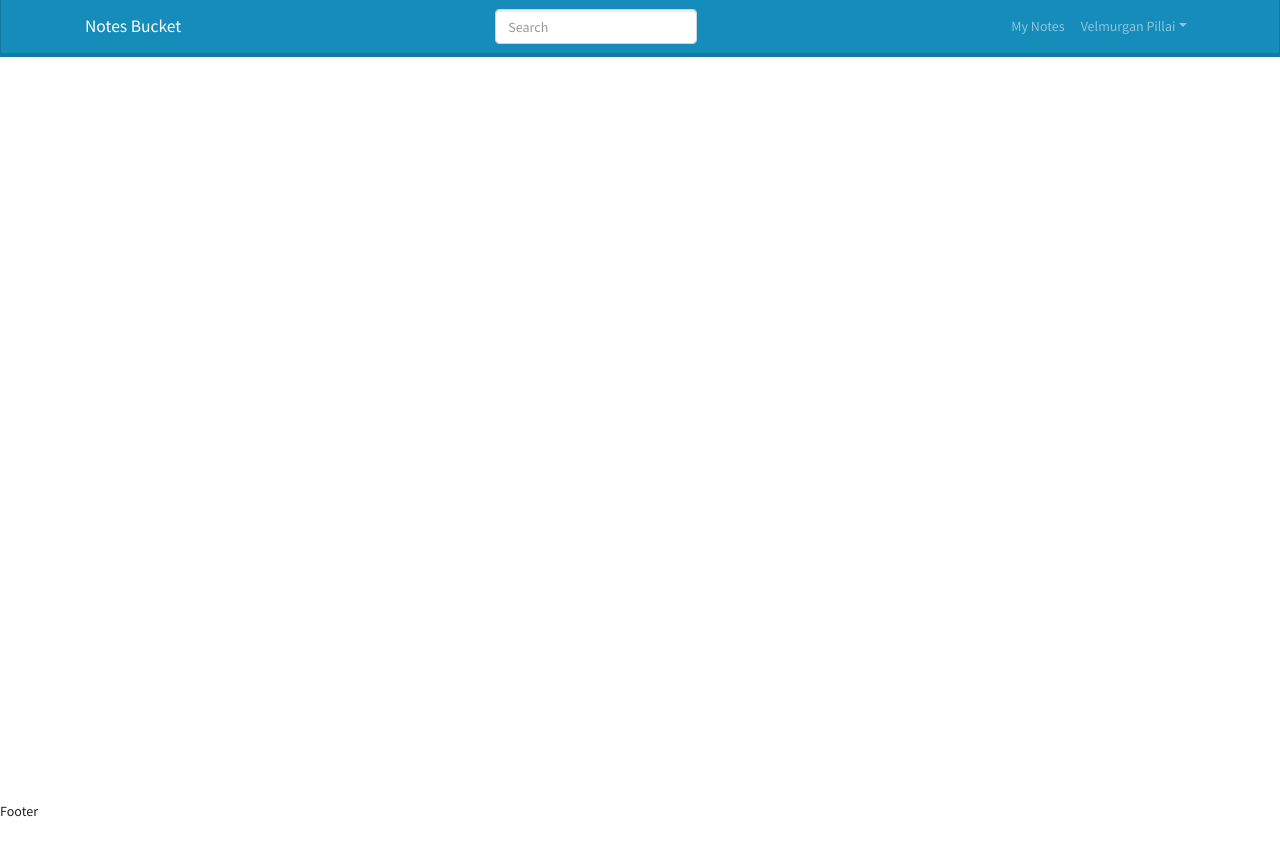
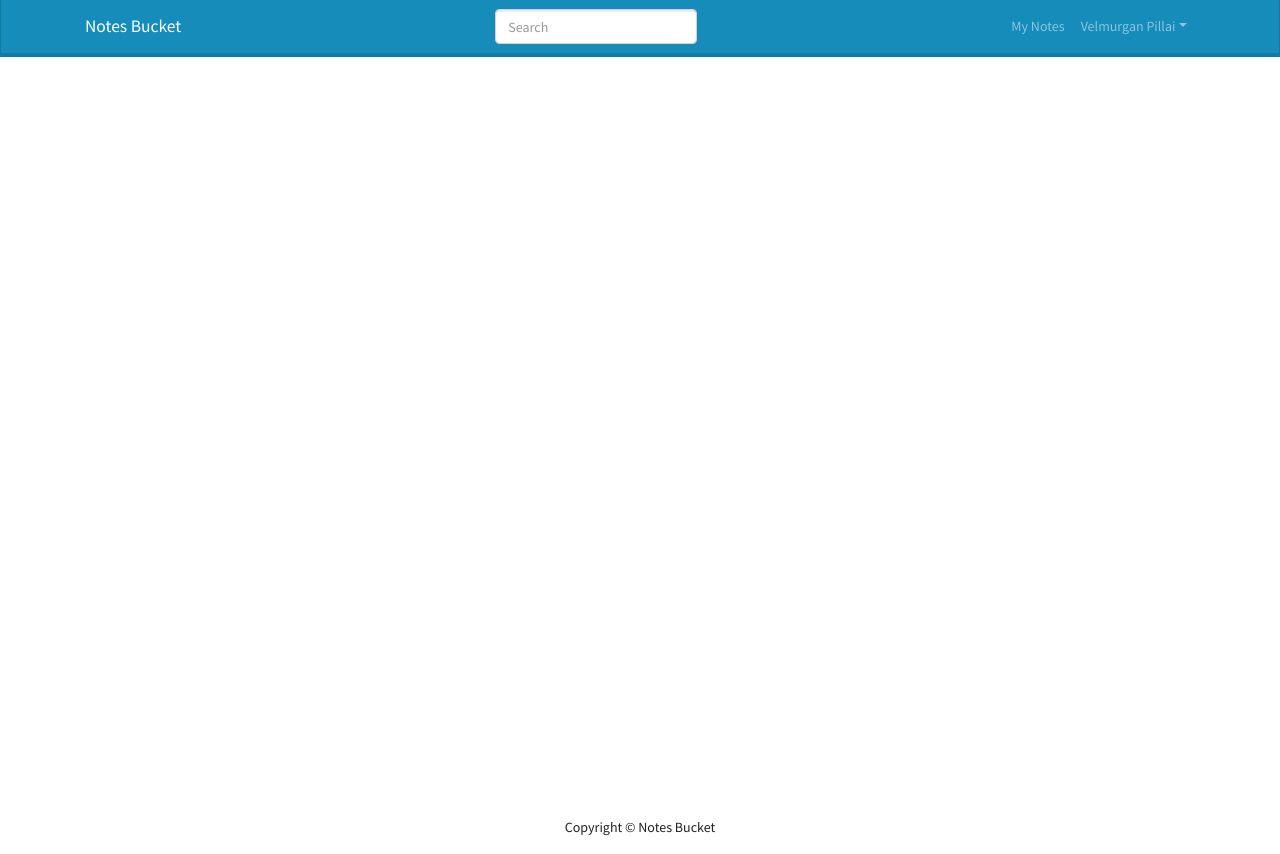
Before and after one commit to attainu/capstone-velmurgan-pillai-au16, a React (Create React App) app in the folder frontend/: page / in a window 1280 px wide. Before the commit the page ends 822 px from the top, so only its background shows below. Built offline with nearby package versions, Linux system fonts and the light colour scheme.

Commit message:
Added Footer component

```diff
--- a/frontend/src/components/Footer.js
+++ b/frontend/src/components/Footer.js
@@ -1,7 +1,24 @@
 import React from "react";
+import { Col, Container, Row } from "react-bootstrap";
 
 function Footer() {
-  return <div>Footer</div>;
+  return (
+    <footer
+      style={{
+        width: "100%",
+        justifyContent: "center",
+        position: "relative",
+        bottom: 0,
+        display: "flex",
+      }}
+    >
+      <Container>
+        <Row>
+          <Col className="text-center py-3"> Copyright &copy; Notes Bucket</Col>
+        </Row>
+      </Container>
+    </footer>
+  );
 }
 
 export default Footer;
```
